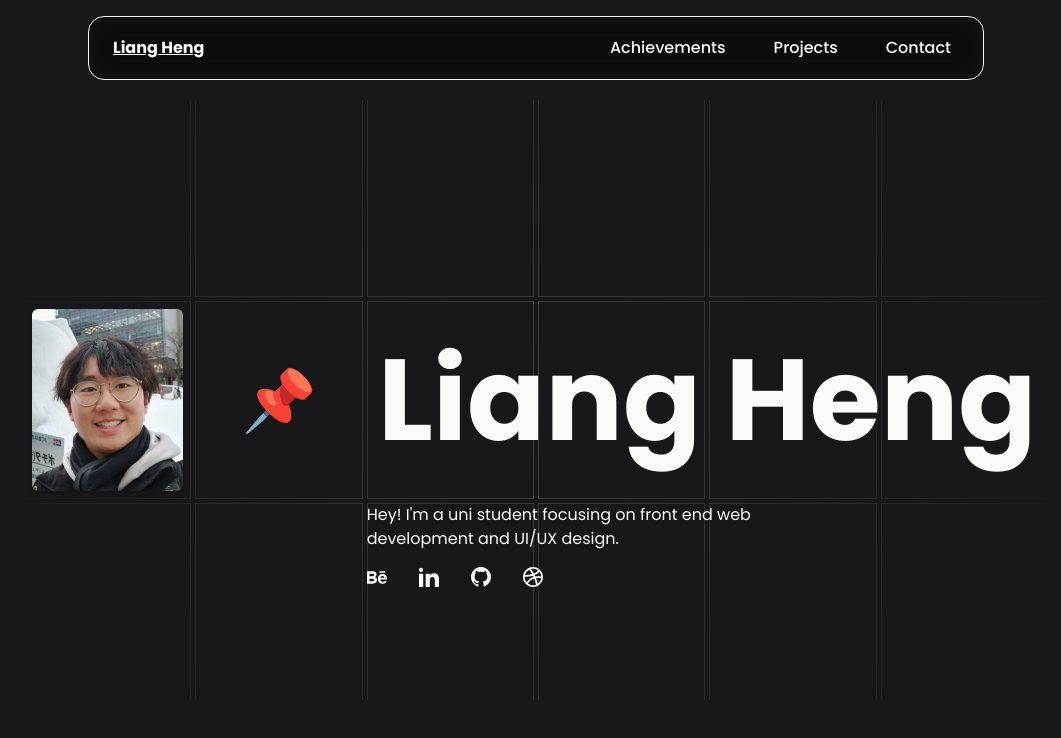
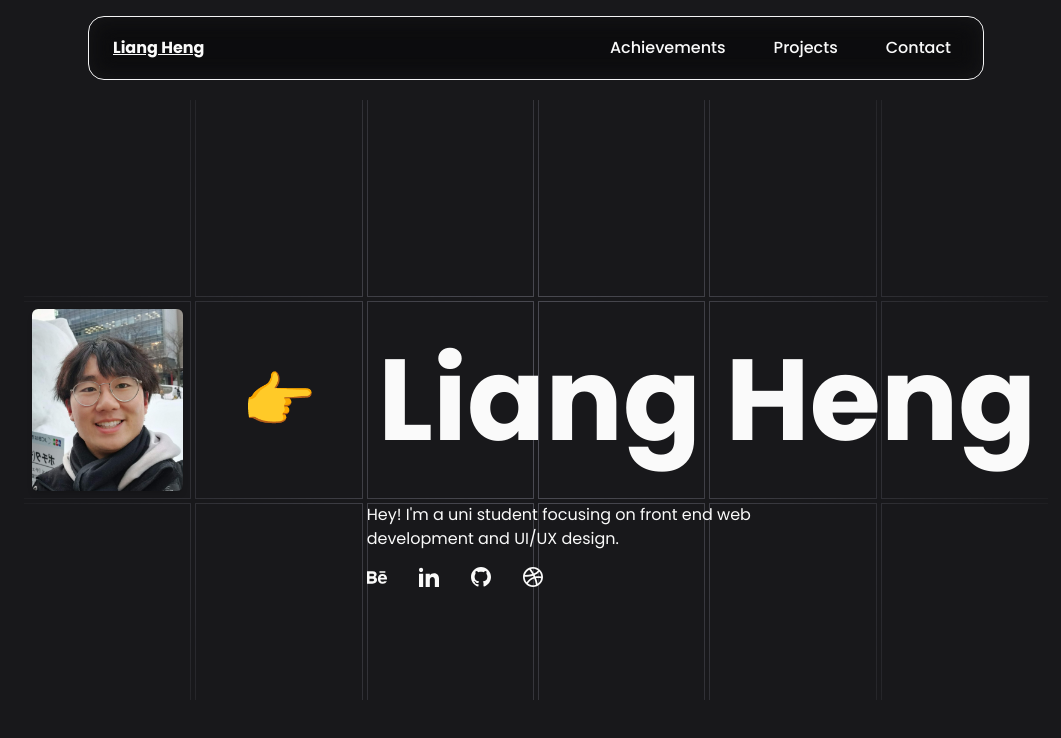
Before and after one commit to e3lo/liangh.me, a React (Vite) app: page / in a window 1280 px wide. Shown: the top 738 px of the page, without its empty margins (104-1165 px from the left). Built offline with nearby package versions, Linux system fonts and the light colour scheme.

Commit message:
Added emoji scroll effect

```diff
--- a/src/components/HeroBanner.tsx
+++ b/src/components/HeroBanner.tsx
@@ -32,7 +32,7 @@ const HeroBanner = () => {
     }
 
     return (
-      <div className={styling.join(" ") + " border-zinc-700"} key={i}></div>
+      <div className={styling.join(" ") + " border-zinc-600"} key={i}></div>
     );
   };
 
@@ -96,7 +96,18 @@ const HeroBanner = () => {
             whileInView={{ opacity: 1, scale: 1 }}
             className="hidden md:block col-start-2 row-start-2 col-span-1 justify-self-center row-span-1 text-6xl"
           >
-            📌
+            <motion.div
+              style={{ y: scroll1Y, opacity: scoll1Opacity }}
+              className="absolute"
+            >
+              💻
+            </motion.div>
+            <motion.div
+              style={{ y: scroll2Y, opacity: scoll2Opacity }}
+              className=""
+            >
+              👉
+            </motion.div>
           </motion.div>
           <motion.div
             initial={{ opacity: 0, scale: 0.9 }}
@@ -119,7 +130,7 @@ const HeroBanner = () => {
           <motion.div
             initial={{ opacity: 0, scale: 0.9 }}
             whileInView={{ opacity: 1, scale: 1 }}
-            className=" col-start-2 md:col-start-3 col-span-4 md:col-span-3 row-start-3 self-start max-w-md"
+            className=" col-start-2 md:col-start-3 col-span-4 md:col-span-3 row-start-3 self-start max-w-md z-10"
           >
             Hey! I'm a uni student focusing on front end web development and
             UI/UX design.
```
Also changed, not shown: src/components/HeroBanner.css (+7 -3 lines).
